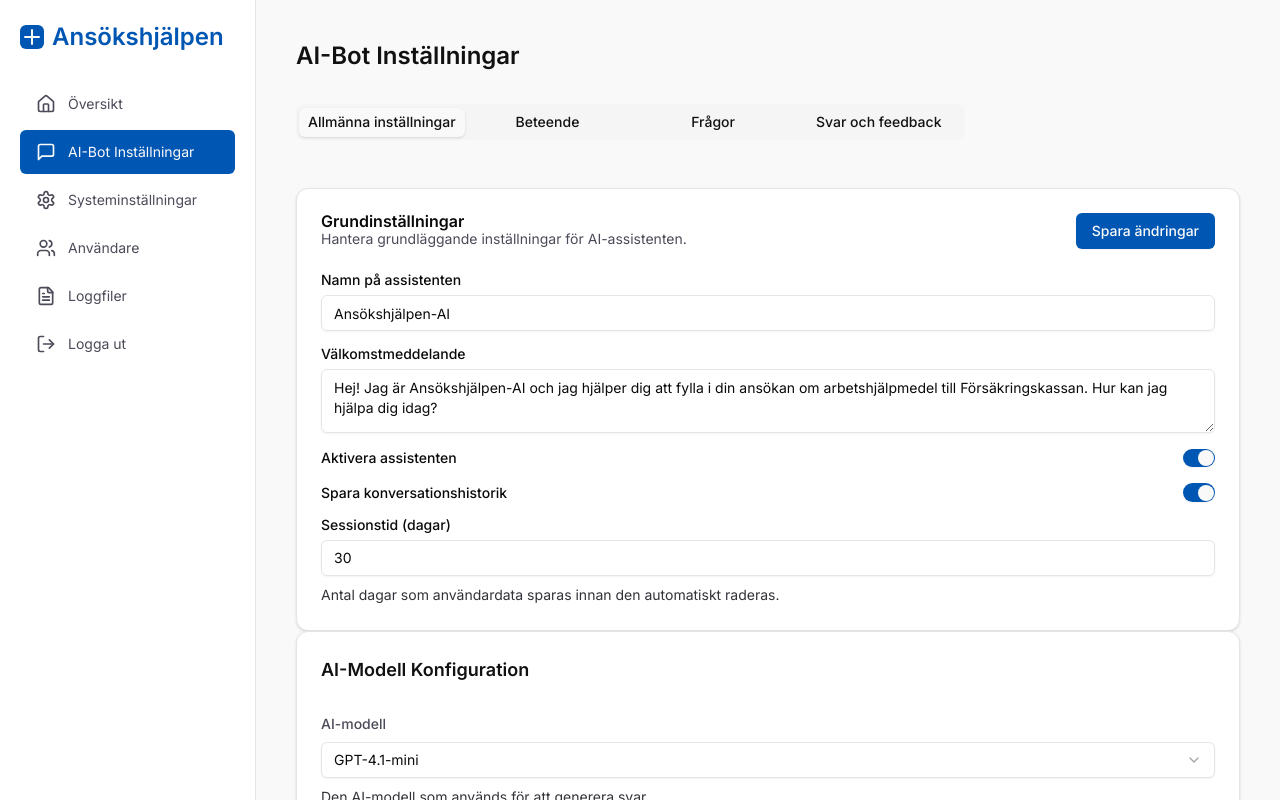
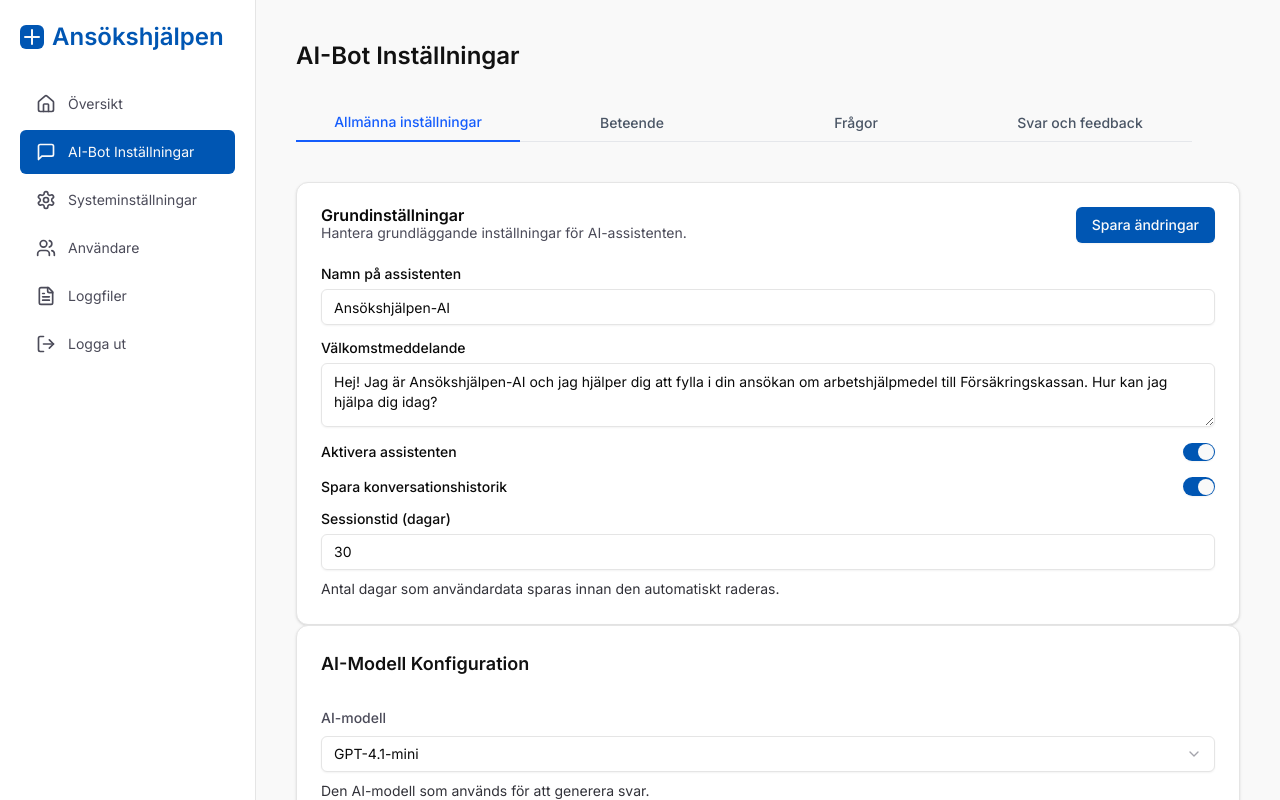
Before and after one commit to Gamefan00/chas_challenge, a Next.js app in the folder frontend/: page /admin/ai-settings in a window 1280 px wide. Shown: the top 800 px of the page. Built offline with nearby package versions, Linux system fonts and the light colour scheme.

Commit message:
refactor: clean up Tabs component structure and improve styling

```diff
--- a/frontend/components/ui/tabs.jsx
+++ b/frontend/components/ui/tabs.jsx
@@ -1,62 +1,47 @@
-"use client"
+"use client";
+import * as React from "react";
+import * as TabsPrimitive from "@radix-ui/react-tabs";
+import { cn } from "@/lib/utils";
 
-import * as React from "react"
-import * as TabsPrimitive from "@radix-ui/react-tabs"
-
-import { cn } from "@/lib/utils"
-
-function Tabs({
-  className,
-  ...props
-}) {
+function Tabs({ className, ...props }) {
   return (
-    <TabsPrimitive.Root
-      data-slot="tabs"
-      className={cn("flex flex-col gap-2", className)}
-      {...props} />
+    <TabsPrimitive.Root data-slot="tabs" className={cn("flex flex-col", className)} {...props} />
   );
 }
 
-function TabsList({
-  className,
-  ...props
-}) {
+function TabsList({ className, ...props }) {
   return (
     <TabsPrimitive.List
       data-slot="tabs-list"
-      className={cn(
-        "bg-muted text-muted-foreground inline-flex h-9 w-fit items-center justify-center rounded-lg p-[3px]",
-        className
-      )}
-      {...props} />
+      className={cn("inline-flex w-full border-b border-gray-200", className)}
+      {...props}
+    />
   );
 }
 
-function TabsTrigger({
-  className,
-  ...props
-}) {
+function TabsTrigger({ className, ...props }) {
   return (
     <TabsPrimitive.Trigger
       data-slot="tabs-trigger"
       className={cn(
-        "data-[state=active]:bg-background dark:data-[state=active]:text-foreground focus-visible:border-ring focus-visible:ring-ring/50 focus-visible:outline-ring dark:data-[state=active]:border-input dark:data-[state=active]:bg-input/30 text-foreground dark:text-muted-foreground inline-flex h-[calc(100%-1px)] flex-1 items-center justify-center gap-1.5 rounded-md border border-transparent px-2 py-1 text-sm font-medium whitespace-nowrap transition-[color,box-shadow] focus-visible:ring-[3px] focus-visible:outline-1 disabled:pointer-events-none disabled:opacity-50 data-[state=active]:shadow-sm [&_svg]:pointer-events-none [&_svg]:shrink-0 [&_svg:not([class*='size-'])]:size-4",
-        className
+        "relative -mb-px inline-flex items-center justify-center px-4 py-2 text-sm font-medium text-gray-600 hover:text-blue-600",
+        "focus:outline-none",
+        "data-[state=active]:border-b-2 data-[state=active]:border-blue-600 data-[state=active]:text-blue-600",
+        className,
       )}
-      {...props} />
+      {...props}
+    />
   );
 }
 
-function TabsContent({
-  className,
-  ...props
-}) {
+function TabsContent({ className, ...props }) {
   return (
     <TabsPrimitive.Content
       data-slot="tabs-content"
-      className={cn("flex-1 outline-none", className)}
-      {...props} />
+      className={cn("mt-6 outline-none", className)}
+      {...props}
+    />
   );
 }
 
-export { Tabs, TabsList, TabsTrigger, TabsContent }
+export { Tabs, TabsList, TabsTrigger, TabsContent };
```
